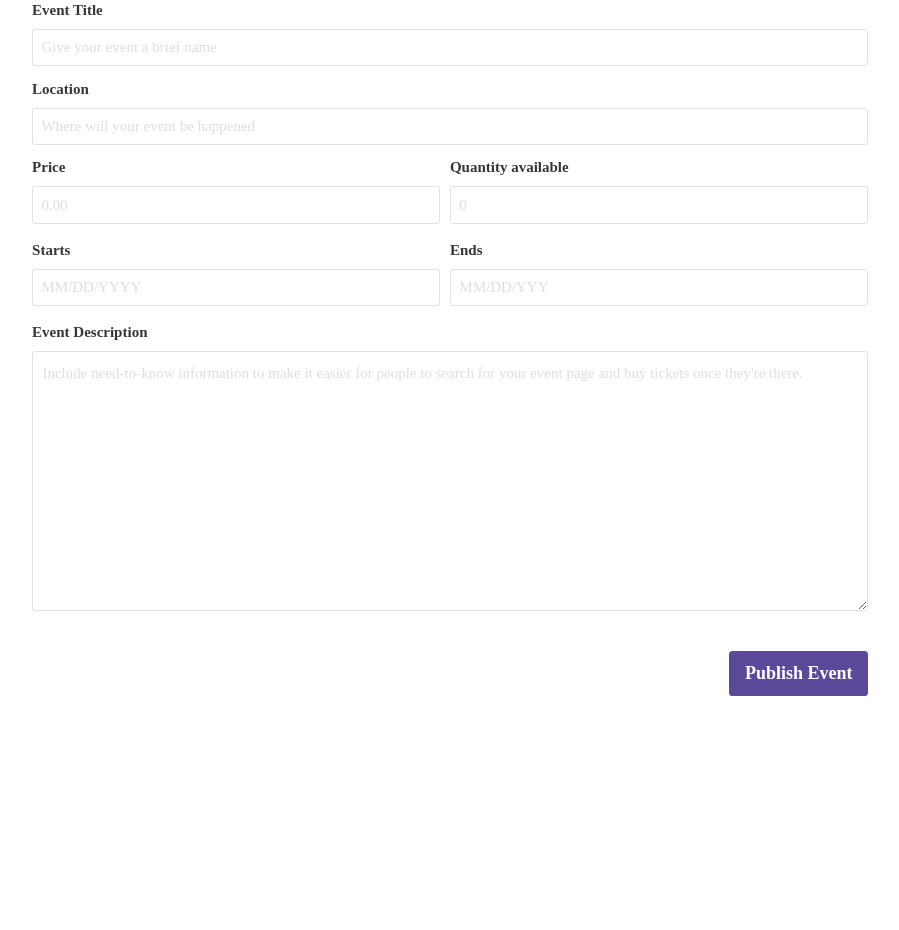
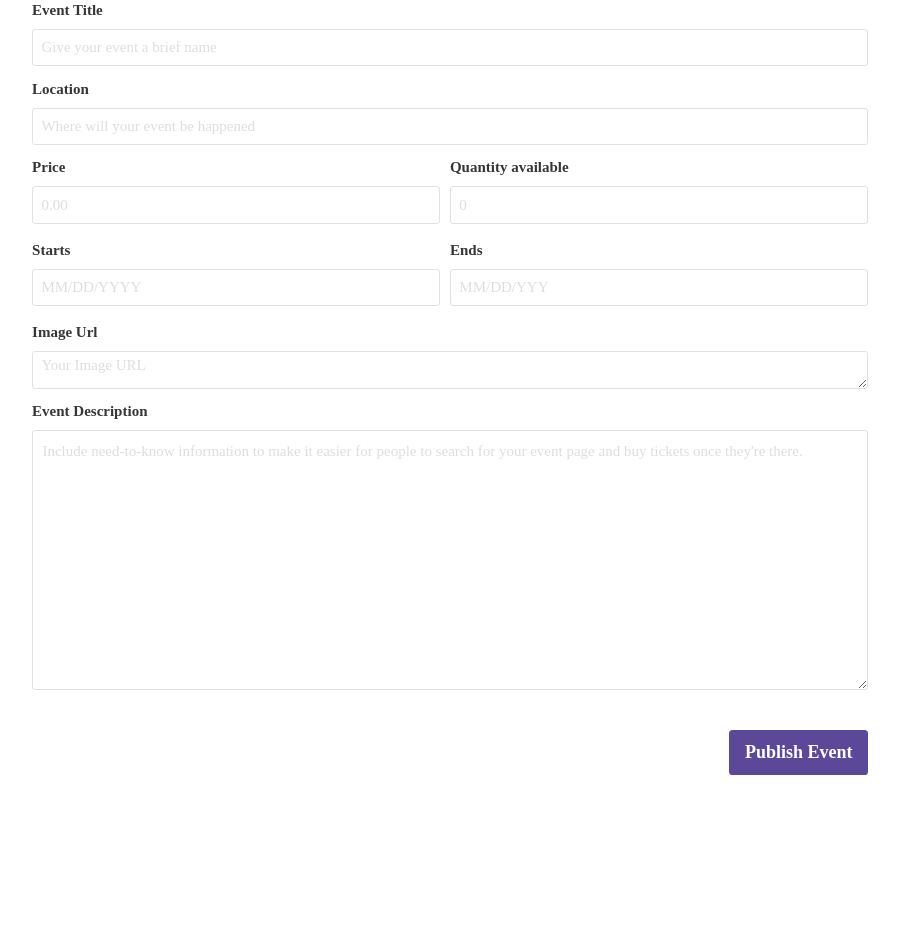
Before and after one commit to ArcBlock/event-chain, a Flask app: template event_chain/app/templates/events/event_create.html in a window 1280 px wide. Shown: the part 455-1385 px from the top of the page, without its empty margins (190-1089 px from the left). Before the commit the page ends 1151 px from the top, so only its background shows below. Run offline with Flask 2, Linux system fonts and the light colour scheme; the template is opened without the code that fills it, so the values that code supplies are empty; parts of the project's set-up code (start-up, migrations or seed data) failed here and were passed over; some libraries are stand-ins or nearby versions.

Commit message:
Allow users to pass their own img url (#31)
* read user img url

* update makefile to clean up built files every time

* bump version

```diff
--- a/event_chain/app/templates/events/event_create.html
+++ b/event_chain/app/templates/events/event_create.html
@@ -120,6 +120,13 @@
             </table>
           </div>
           <div class="field">
+            <label class="label">Image Url</label>
+            <p class="control">
+          <textarea class="input is-normal" type="text" name="img_url"
+                    placeholder="Your Image URL"></textarea>
+            </p>
+          </div>
+            <div class="field">
             <label class="label">Event Description</label>
             <p class="control">
           <textarea class="textarea is-normal" type="text" name="description"
--- a/event_chain/app/views/events.py
+++ b/event_chain/app/views/events.py
@@ -69,10 +69,7 @@ def detail(address):
     form = EventForm()
     if is_loggedin():
         url = gen_mobile_url(address)
-        logger.info("Url for mobile buy ticket: {}".format(url))
-
         consume_url = gen_consume_url(address)
-        logger.info("Url for mobile consume ticket: {}".format(consume_url))
 
         txs = controllers.list_acquire_asset_txs(address)
         num_txs = len(txs)
@@ -105,6 +102,7 @@ def create():
                     end_time=form.end_time.data,
                     price=form.ticket_price.data,
                     location=form.location.data,
+                    img_url = form.img_url.data,
                     wallet=session.get('user').get_wallet(),
                     token=session.get('user').token,
             )
@@ -142,5 +140,4 @@ def gen_mobile_url(event_address):
                 'api_mobile.buy_ticket', event_address=event_address),
     }
     r = requests.Request('GET', ARC, params=params).prepare()
-    logger.info(u'Url generated {}'.format(r.url))
     return r.url
```
Also changed, not shown: CHANGELOG.md, 1 other file.
